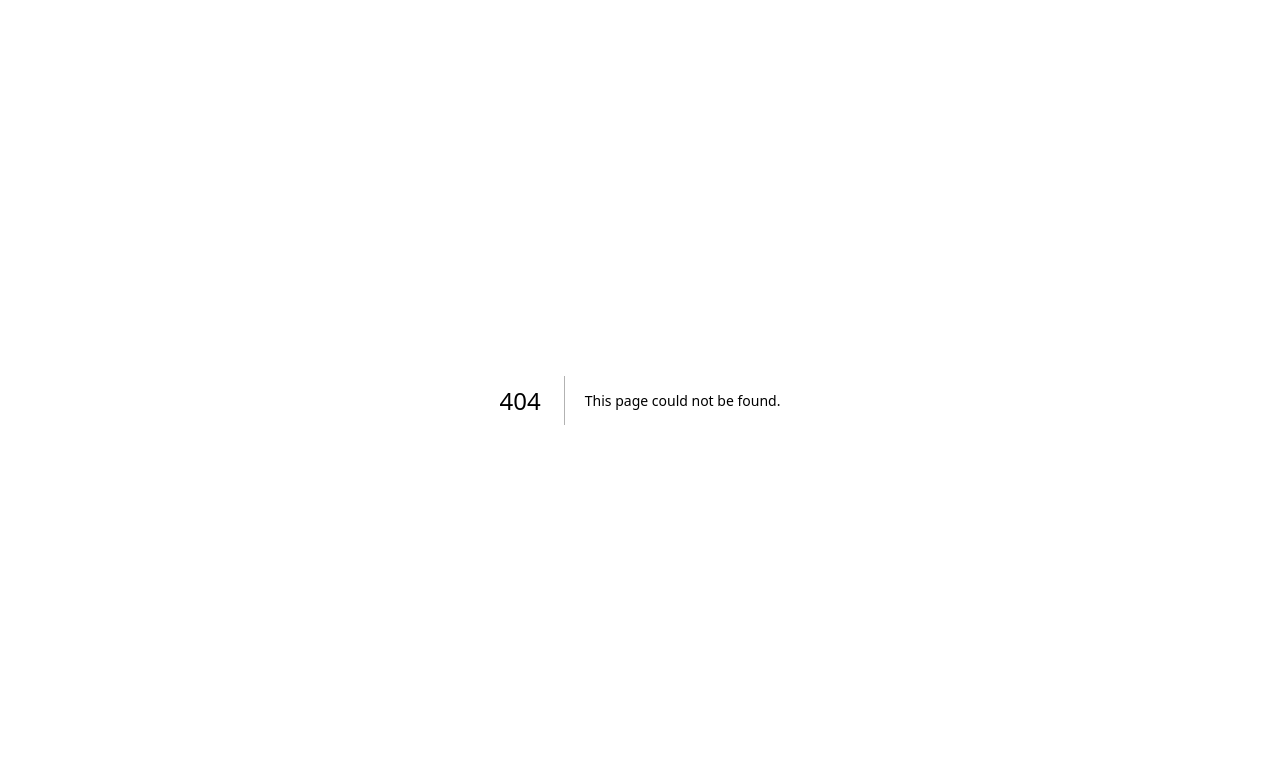
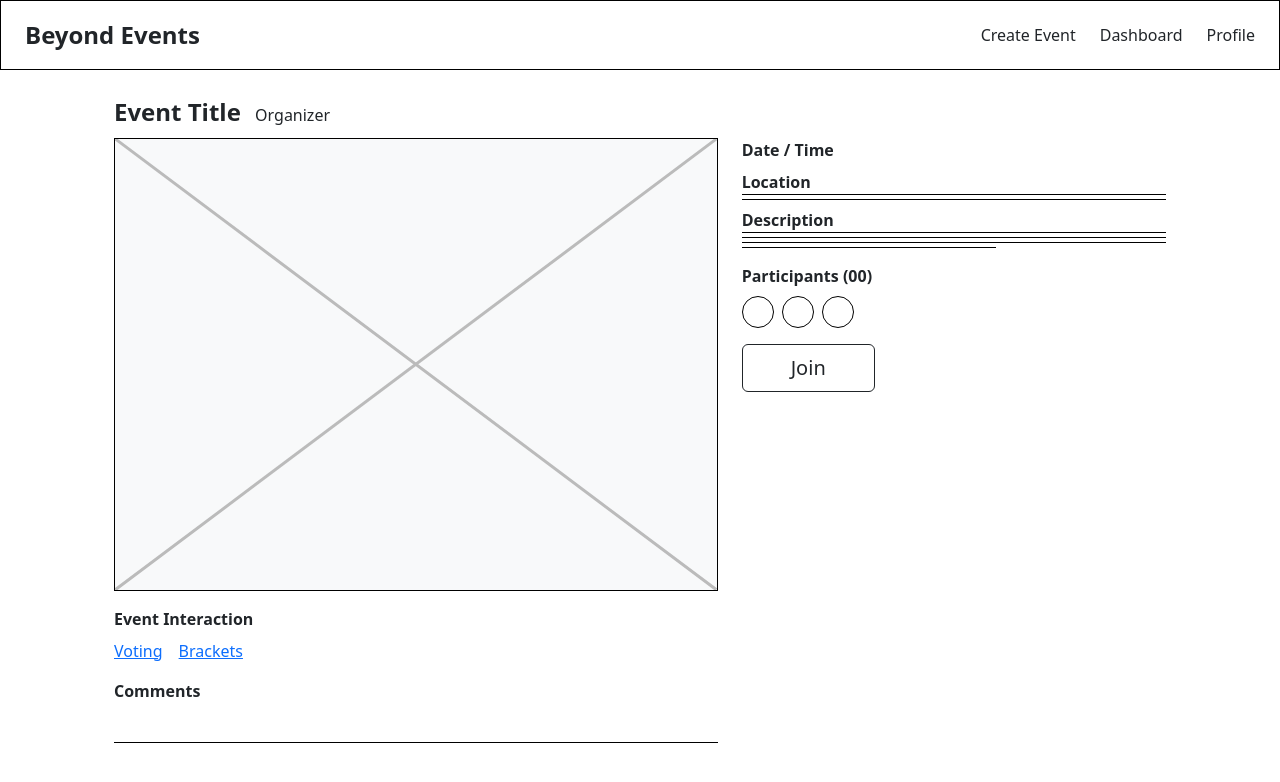
Before and after one commit to MCDMars/beyond-events, a Next.js app: page /event in a window 1280 px wide. Before the commit this address had no page. Shown: the top 782 px of the page. Built offline with nearby package versions, Linux system fonts and the light colour scheme.

Commit message:
Initial commit

```diff
--- /dev/null
+++ b/src/app/components/NavBar.tsx
@@ -0,0 +1,22 @@
+import Link from "next/link";
+
+export function Navbar() {
+  return (
+    <nav className="w-100 d-flex align-items-center justify-content-between border border-black px-4 py-3 mb-0">
+      <Link href="/" className="text-decoration-none text-dark">
+        <div className="fs-4 fw-semibold">Beyond Events</div>
+      </Link>
+      <div className="d-flex gap-4 fs-6">
+        <a href="#" className="text-decoration-none link-dark">
+          Create Event
+        </a>
+        <a href="#" className="text-decoration-none link-dark">
+          Dashboard
+        </a>
+        <a href="#" className="text-decoration-none link-dark">
+          Profile
+        </a>
+      </div>
+    </nav>
+  );
+}
--- /dev/null
+++ b/src/app/event/page.tsx
@@ -0,0 +1,59 @@
+import React from "react";
+
+export default function EventPage() {
+  return (
+    <main className="min-vh-100 bg-white font-sans d-flex flex-column align-items-center">
+      <div className="w-100" style={{ maxWidth: 1100 }}>
+
+        <div className="px-4 pt-4">
+          <div className="d-flex justify-content-between align-items-center mb-2">
+            <div className="fs-4 fw-semibold">Event Title <span className="fs-6 fw-normal ms-2">Organizer</span></div>
+          </div>
+          <div className="row g-4">
+            {/* Left: Image and Interactions */}
+            <div className="col-md-7">
+              {/* Image Placeholder */}
+              <div className="border border-black mb-3" style={{ width: "100%", aspectRatio: "4/3", position: "relative", background: "#f8f9fa" }}>
+                <svg width="100%" height="100%" viewBox="0 0 400 300" style={{ position: "absolute", left: 0, top: 0 }}>
+                  <line x1="0" y1="0" x2="400" y2="300" stroke="#bbb" strokeWidth="2" />
+                  <line x1="400" y1="0" x2="0" y2="300" stroke="#bbb" strokeWidth="2" />
+                </svg>
+              </div>
+              {/* Event Interaction */}
+              <div className="fw-semibold mb-2">Event Interaction</div>
+              <div className="mb-3">
+                <a href="#" className="me-3 text-decoration-underline">Voting</a>
+                <a href="#" className="text-decoration-underline">Brackets</a>
+              </div>
+              {/* Comments */}
+              <div className="fw-semibold mb-2">Comments</div>
+              <div className="border-bottom border-black" style={{ height: 32, width: "100%" }}></div>
+            </div>
+            {/* Right: Details and Join */}
+            <div className="col-md-5">
+              <div className="mb-3">
+                <div className="fw-semibold">Date / Time</div>
+                <div className="mb-2"></div>
+                <div className="fw-semibold">Location</div>
+                <div className="border-bottom border-black mb-1" style={{ width: "100%" }}></div>
+                <div className="border-bottom border-black mb-2" style={{ width: "100%" }}></div>
+                <div className="fw-semibold">Description</div>
+                <div className="border-bottom border-black mb-1" style={{ width: "100%" }}></div>
+                <div className="border-bottom border-black mb-1" style={{ width: "100%" }}></div>
+                <div className="border-bottom border-black mb-1" style={{ width: "100%" }}></div>
+                <div className="border-bottom border-black mb-2" style={{ width: "60%" }}></div>
+              </div>
+              <div className="fw-semibold mb-2">Participants (00)</div>
+              <div className="d-flex gap-2 mb-3">
+                <div className="rounded-circle border border-black" style={{ width: 32, height: 32 }}></div>
+                <div className="rounded-circle border border-black" style={{ width: 32, height: 32 }}></div>
+                <div className="rounded-circle border border-black" style={{ width: 32, height: 32 }}></div>
+              </div>
+              <button className="btn btn-outline-dark px-5 py-2 fs-5">Join</button>
+            </div>
+          </div>
+        </div>
+      </div>
+    </main>
+  );
+}
--- a/src/app/layout.tsx
+++ b/src/app/layout.tsx
@@ -1,6 +1,8 @@
 import type { Metadata } from "next";
 import { Geist, Geist_Mono } from "next/font/google";
 import "./globals.css";
+import 'bootstrap/dist/css/bootstrap.min.css';
+import { Navbar } from "./components/NavBar";
 
 const geistSans = Geist({
   variable: "--font-geist-sans",
@@ -25,6 +27,7 @@ export default function RootLayout({
   return (
     <html lang="en">
       <body className={`${geistSans.variable} ${geistMono.variable}`}>
+        <Navbar />
         {children}
       </body>
     </html>
```
Also changed, not shown: package.json (+5 -4 lines), src/app/components/EventCard.tsx (added, +28 -0 lines), src/app/components/SearchBar.tsx (added, +19 -0 lines), src/app/page.tsx (+23 -89 lines), 1 other file (tests, documents, lock files or other folders).
